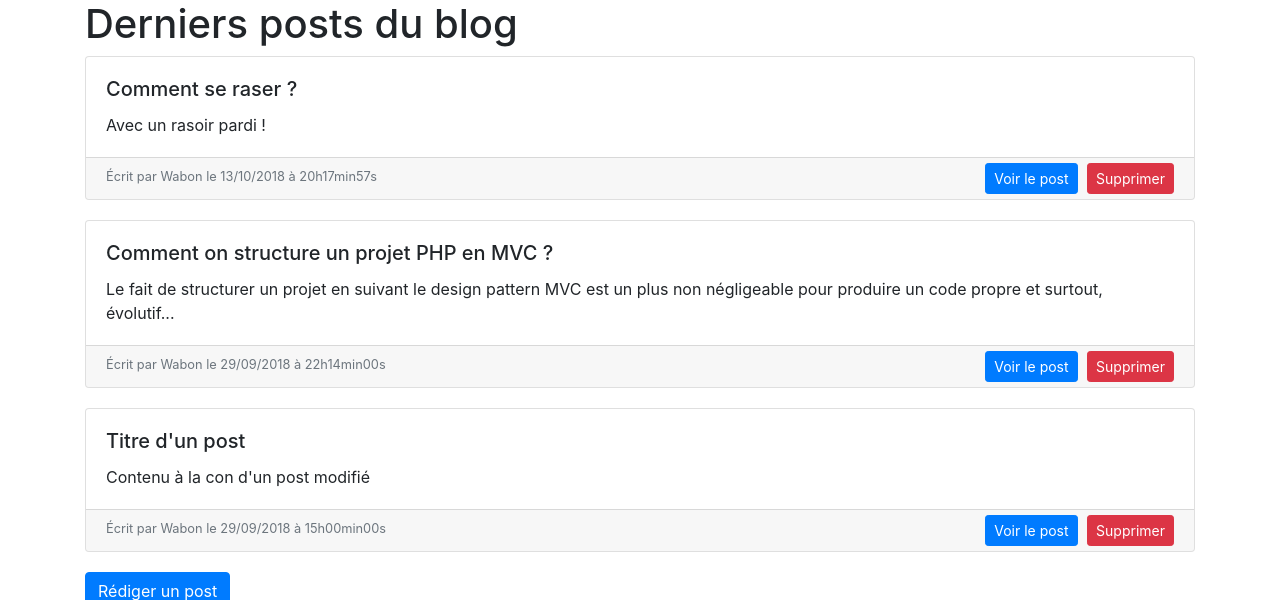
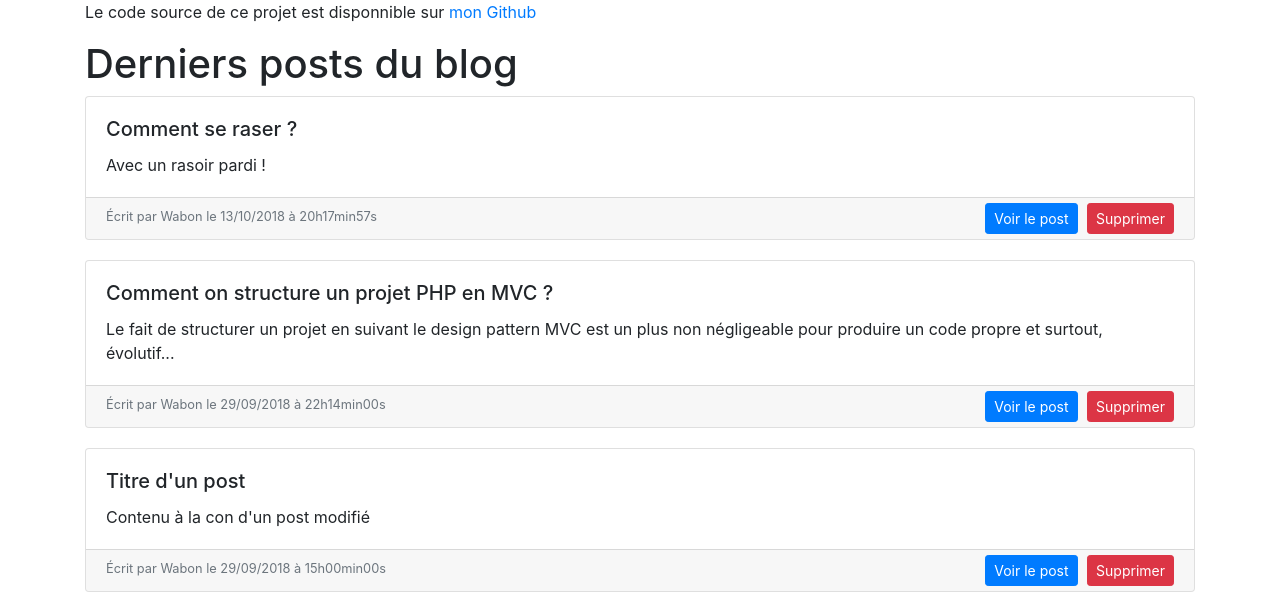
Before and after one commit to Wabon95/blog_mvc, a PHP site: page /?action=1 in a window 1280 px wide. Shown: the top 600 px of the page. Run offline with PHP 8.4, Linux system fonts and the light colour scheme; data comes from the database, SQL or seed files in the repository.

Commit message:
Update view/template.php

```diff
--- a/view/template.php
+++ b/view/template.php
@@ -12,6 +12,7 @@
 
     <body>
         <div class="container">
+        <p>Le code source de ce projet est disponnible sur <a href="https://github.com/Wabon95/blog_mvc/tree/master" target="_blank">mon Github</a></p>
             <?= $content ?>
         </div>
     </body>
```
